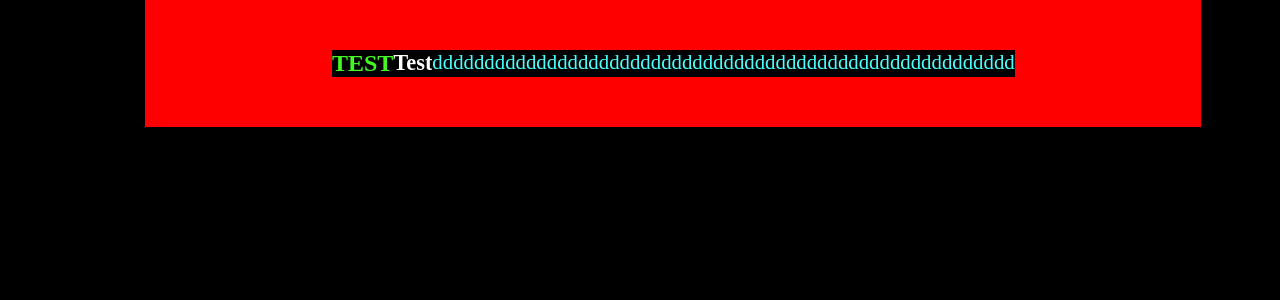
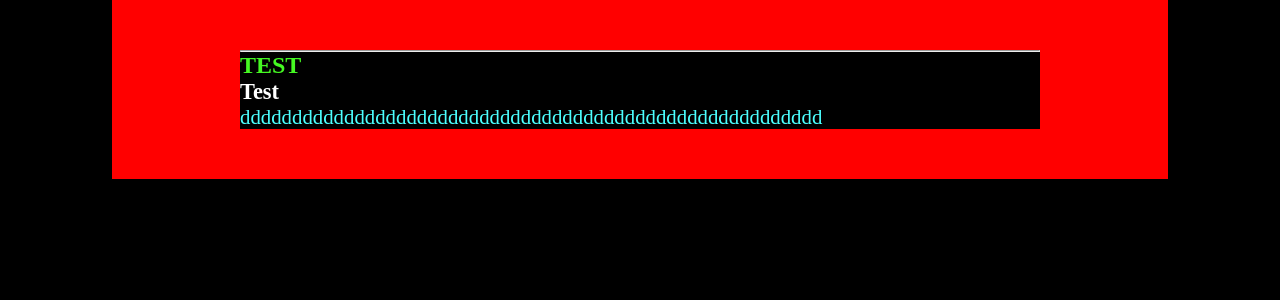
Before and after one commit to Legendary4226/BUT-A1-NuitDeLInfo, a PHP site: page /liste_resultats.html in a window 1280 px wide. Shown: the top 300 px of the page. Run offline with PHP 8.4, Linux system fonts and the light colour scheme.

Commit message:
modif css

```diff
--- a/liste_resultats.html
+++ b/liste_resultats.html
@@ -9,6 +9,7 @@
 <body>
     <main>
         <article>
+            <hr>
             <h1>TEST</h1>
             <h2>Test</h2>
             <p>dddddddddddddddddddddddddddddddddddddddddddddddddddddddd</p>
--- a/style/index.css
+++ b/style/index.css
@@ -3,8 +3,15 @@
     padding: 0;
     list-style: none;
     background-color: black;
+}
+
+body{
     display: flex;
     justify-content: center;
+}
+
+hr{
+    color: #2e0cc2;
 }
 
 main{
```
